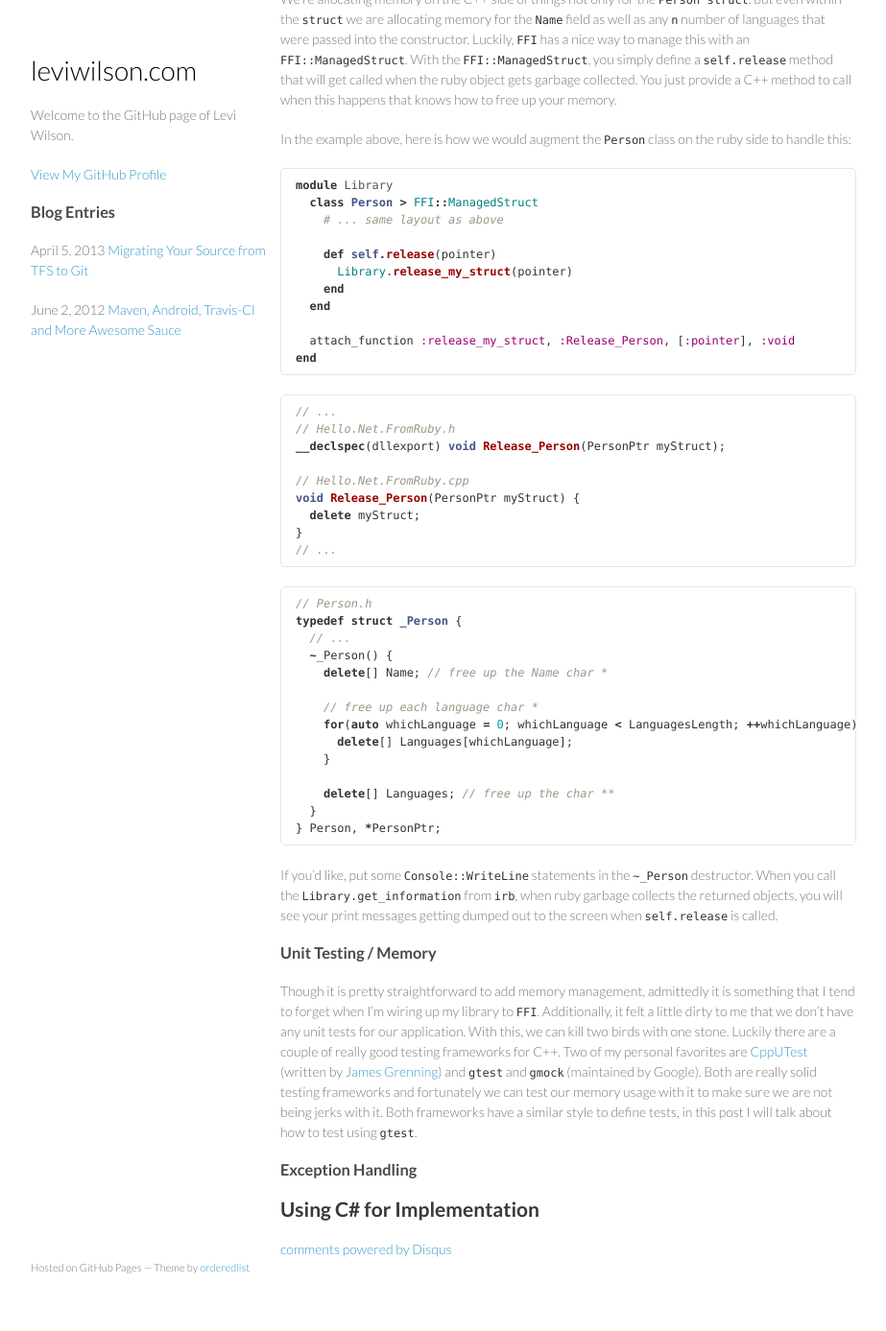
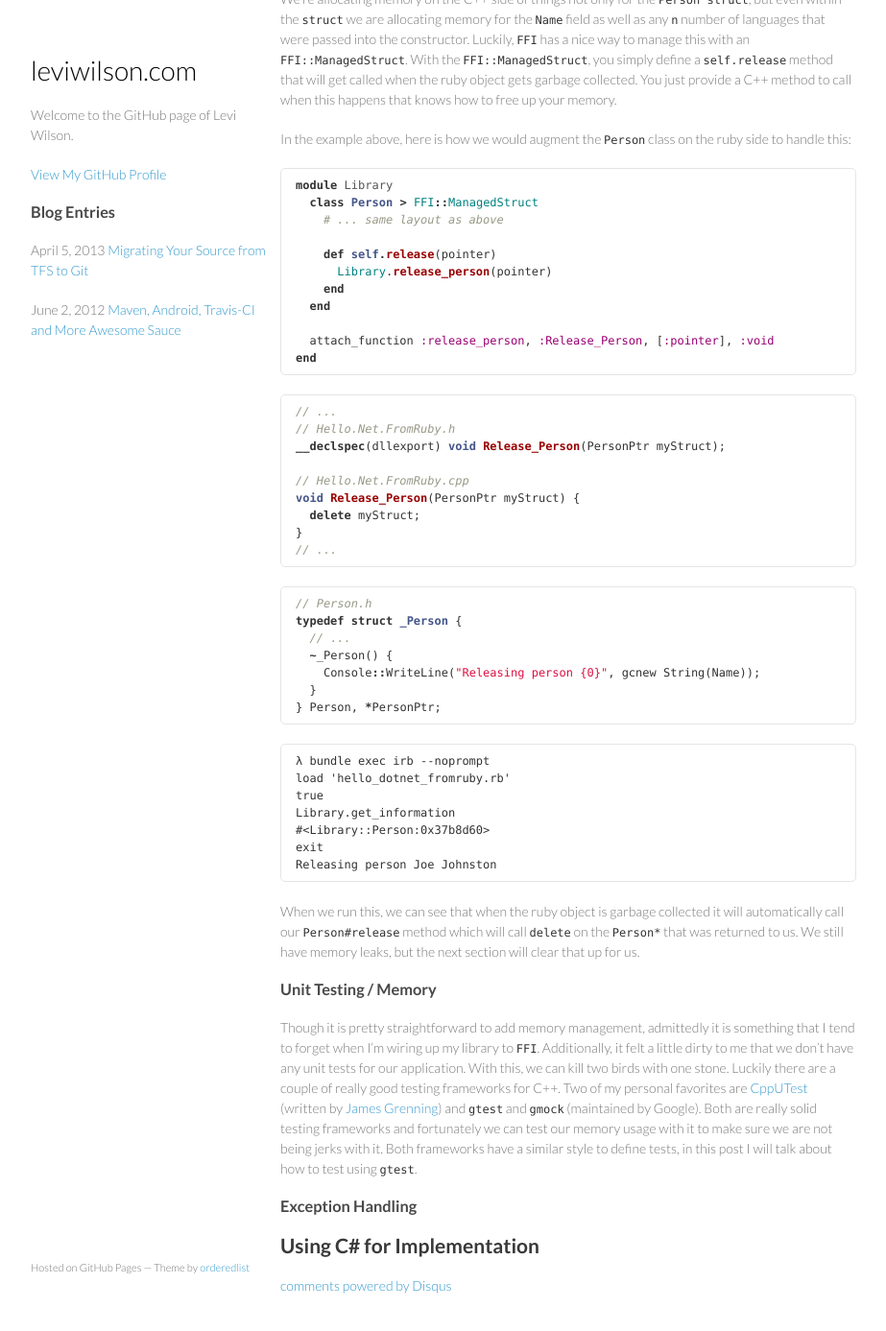
Before and after one commit to leviwilson/leviwilson.github.com, a Jekyll site: the page built from 2013-10-17-invoking-.net-from-ruby.md, in a window 1280 px wide and 1400 px high, scrolled down 5764 px. Shown: the top 1387 px of the window at 96% size, without its empty margins (178-1101 px from the left). Built offline with Jekyll 4.4.1, drawn with Linux system fonts in a browser that asks for light colours; Markdown is read by kramdown in place of the engine named in the settings; comment, search, counter and statistics services are not loaded; before the commit the page ends 7126 px from its top, so only the background shows below that.

Commit message:
updated section about ManagedStruct

````diff
--- a/2013-10-17-invoking-.net-from-ruby.md
+++ b/2013-10-17-invoking-.net-from-ruby.md
@@ -293,11 +293,11 @@ module Library
     # ... same layout as above
 
     def self.release(pointer)
-      Library.release_my_struct(pointer)
+      Library.release_person(pointer)
     end
   end
 
-  attach_function :release_my_struct, :Release_Person, [:pointer], :void
+  attach_function :release_person, :Release_Person, [:pointer], :void
 end
 ```
 
@@ -318,20 +318,22 @@ void Release_Person(PersonPtr myStruct) {
 typedef struct _Person {
   // ...
   ~_Person() {
-    delete[] Name; // free up the Name char *
-
-    // free up each language char *
-    for(auto whichLanguage = 0; whichLanguage < LanguagesLength; ++whichLanguage) {
-      delete[] Languages[whichLanguage];
-    }
-
-    delete[] Languages; // free up the char **
+    Console::WriteLine("Releasing person {0}", gcnew String(Name));
   }
 } Person, *PersonPtr;
 ```
 
-If you'd like, put some `Console::WriteLine` statements in the `~_Person` destructor. When you call the `Library.get_information` from `irb`, when ruby garbage collects
-the returned objects, you will see your print messages getting dumped out to the screen when `self.release` is called.
+```
+λ bundle exec irb --noprompt
+load 'hello_dotnet_fromruby.rb'
+true
+Library.get_information
+#<Library::Person:0x37b8d60>
+exit
+Releasing person Joe Johnston
+```
+
+When we run this, we can see that when the ruby object is garbage collected it will automatically call our `Person#release` method which will call `delete` on the `Person*` that was returned to us. We still have memory leaks, but the next section will clear that up for us.
 
 ### Unit Testing / Memory
 Though it is pretty straightforward to add memory management, admittedly it is something that I tend to forget when I'm wiring up my library to `FFI`. Additionally, it felt
````
